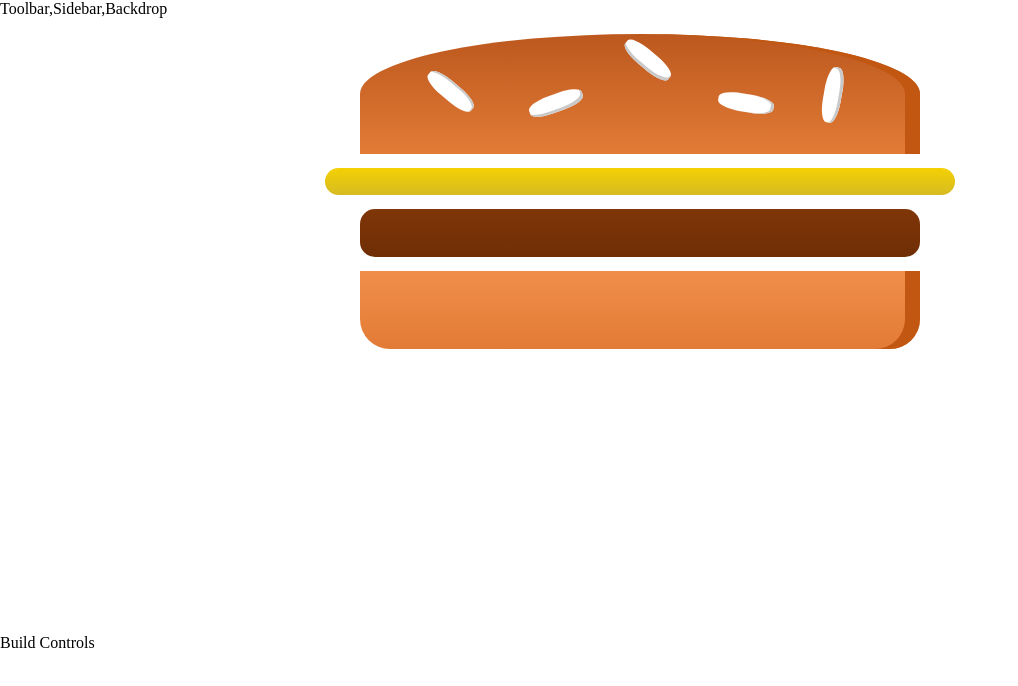
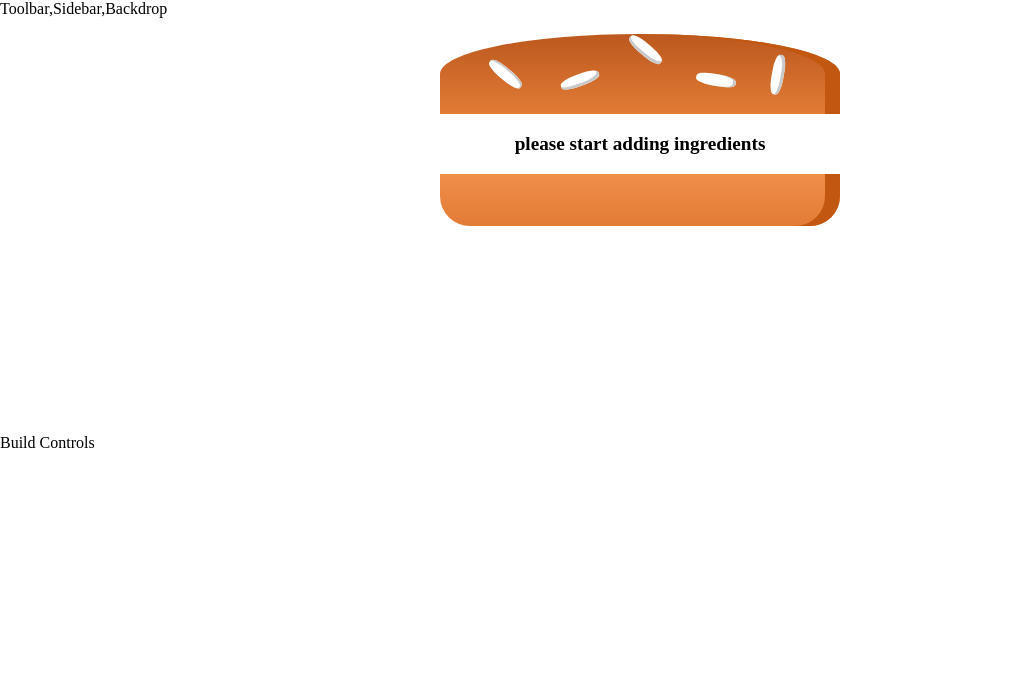
Before and after one commit to jashwant1234/starting_react, a React (Create React App) app in the folder burger_builder/: page / in a window 1280 px wide. Shown: the top 686 px of the page, without its empty margins (0-1018 px from the left). Built offline with nearby package versions, Linux system fonts and the light colour scheme.

Commit message:
add some dynamic component to burger ingredient

```diff
--- a/burger_builder/src/components/Burger/Burger.js
+++ b/burger_builder/src/components/Burger/Burger.js
@@ -1,16 +1,34 @@
-import React from 'react';
-import classes from './Burger.module.css'
-import BurgerIngredient from './BurgerIngredient/BurgerIngredient';
+import React from "react";
+import classes from "./Burger.module.css";
+import BurgerIngredient from "./BurgerIngredient/BurgerIngredient";
 
- const Burger = (props) => {
-    return (
-        <div className={classes.Burger}>
-            <BurgerIngredient type="bread-top"/>
-            <BurgerIngredient type="cheese"/>
-            <BurgerIngredient type="meat"/>
-            <BurgerIngredient type="bread-bottm"/>
-        </div>
-    )
+const Burger = (props) => {
+  let burgerIngredient = Object.keys(props.ingredients)
+    .map((igKey) => {
+      return [...Array(props.ingredients[igKey])].map((_, index) => {
+        return <BurgerIngredient key={igKey + index} type={igKey} />;
+      });
+    })
+    .reduce((arr, el) => {
+      return arr.concat(el);
+    }, []);
+    if(burgerIngredient.length  === 0){
+        burgerIngredient = <p>please start adding ingredients</p>;
+    }
+  // console.log(Ingredient);
+  //     Ingredient.forEach(([key,value],index) =>  {
+  //     for(let i=1;i<=value;i++){
+  //         burgerIngredient = <BurgerIngredient key={index} type={key}/>
+  //     }
+  // })
+  console.log(burgerIngredient);
+  return (
+    <div className={classes.Burger}>
+      <BurgerIngredient type="bread-top" />
+      {burgerIngredient}
+      <BurgerIngredient type="bread-bottm" />
+    </div>
+  );
 };
 
 export default Burger;
--- a/burger_builder/src/components/Burger/Burger.module.css
+++ b/burger_builder/src/components/Burger/Burger.module.css
@@ -1,7 +1,7 @@
  .Burger{
      width: 100%;
      margin: auto;
-     height: 250px;
+     height: 200px;
      text-align: center;
      font-weight: bold;
      font-size: 1.2rem;
@@ -23,7 +23,7 @@
 
  @media (min-width: 1000px) and (min-height:700px){
      .Burger{
-         width: 700px;
-         height: 600px;
+         width: 500px;
+         height: 400px;
      }
  }
--- a/burger_builder/src/containers/BurgerBuilder/BurgerBuilder.js
+++ b/burger_builder/src/containers/BurgerBuilder/BurgerBuilder.js
@@ -1,12 +1,20 @@
 import React,{ Component } from 'react';
 import Aux from '../../hoc/Auxiliary';
-import Burger from "../../components/Burger/Burger.js"
+import Burger from "../../components/Burger/Burger"
 
 class BurgerBuilder extends Component {
+    state = {
+        ingredients : {
+            salad: 0,
+            bacon: 0,
+            cheese: 0,
+            meat: 0
+        },
+    }
     render() {
         return (
             <Aux>
-                <Burger />
+                <Burger ingredients={this.state.ingredients}/>
                 <div>Build Controls</div>
             </Aux>
         );
```
